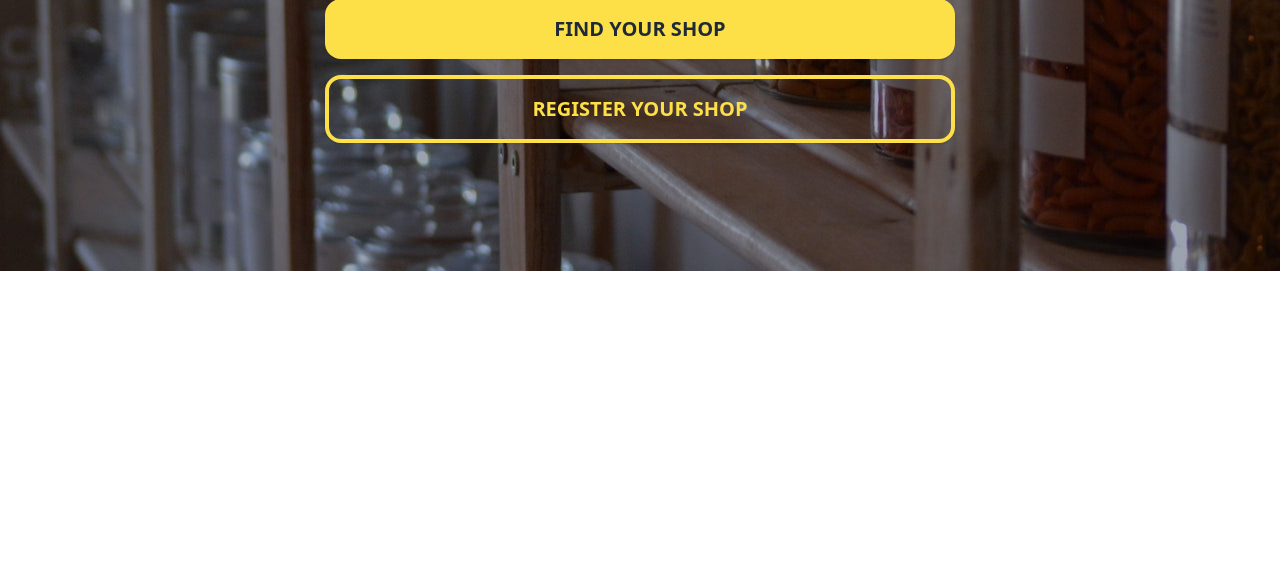
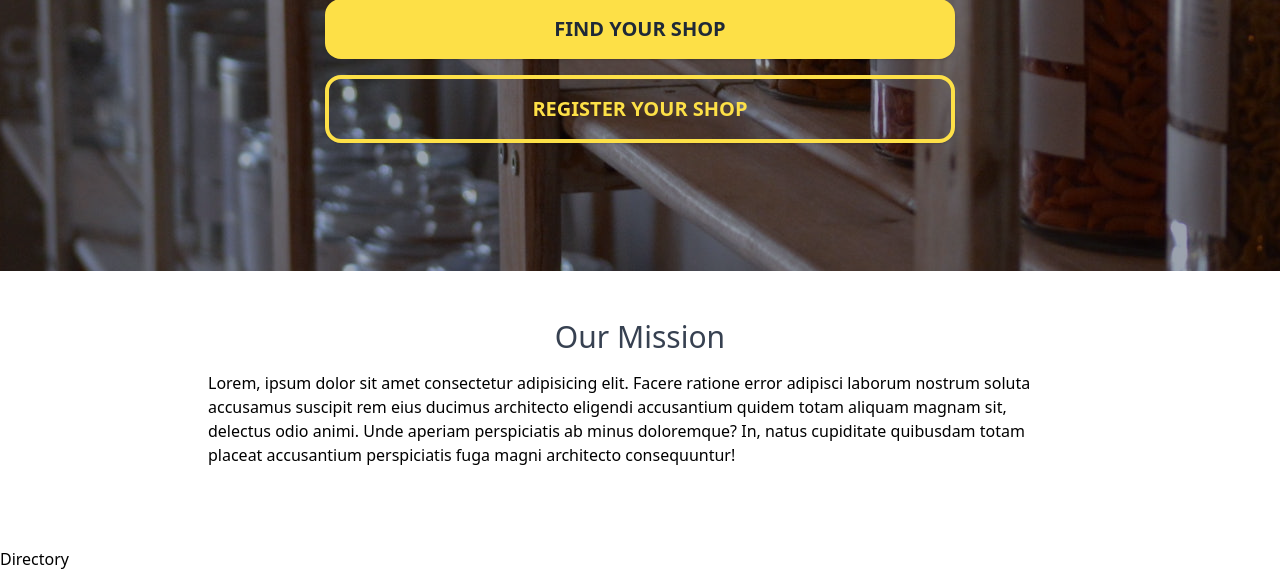
Before and after one commit to MoniMurray/september_hackathon_team7, a Django app: page / in a window 1280 px wide. Shown: the part 493-1064 px from the top of the page. Before the commit the page ends 764 px from the top, so only its background shows below. Run offline with Django 3.2, Linux system fonts and the light colour scheme; style sheets or scripts are compiled from the project's sources.

Commit message:
add and style mission statement

```diff
--- a/templates/home.html
+++ b/templates/home.html
@@ -24,4 +24,13 @@
 </div>
 
 
+<div class=" max-w-4xl pb-20 flex flex-col items-center justify-center m-auto">
+
+	<h2 class="pt-12 pb-4 text-3xl  text-gray-700 text-center">Our Mission</h2>
+	<p class='px-4  '>Lorem, ipsum dolor sit amet consectetur adipisicing elit. Facere ratione error adipisci laborum nostrum soluta accusamus suscipit rem eius ducimus architecto eligendi accusantium quidem totam aliquam magnam sit, delectus odio animi. Unde aperiam perspiciatis ab minus doloremque? In, natus cupiditate quibusdam totam placeat accusantium perspiciatis fuga magni architecto consequuntur!</p>
+</div>
+
+<p>Directory</p>
+
+
 {% endblock %}
```
